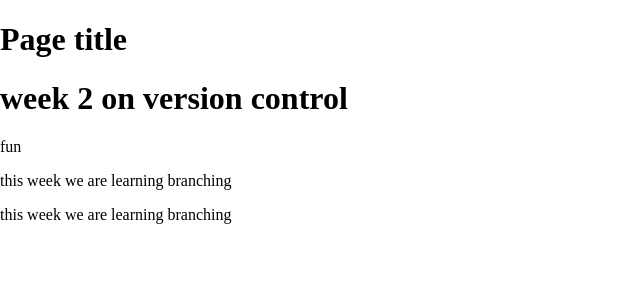
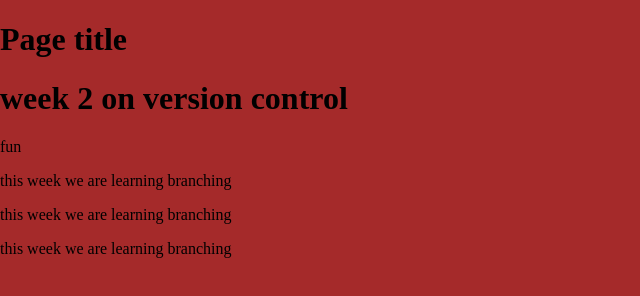
Before and after one commit to MickaelKeen/WTLecture, a plain HTML site: page index.html in a window 1280 px wide. Shown: the whole page, without its empty margins (0-640 px from the left). Drawn offline with nearby package versions, Linux system fonts and the light colour scheme.

Commit message:
updated background color
 brand new red color

```diff
--- a/_css/main.css
+++ b/_css/main.css
@@ -8,6 +8,7 @@ html {
   -webkit-text-size-adjust: 100%;
 }
 html, body  {
+    background-color:brown;
 	margin: 0;
 }
 /* Correct `block` display not defined in IE 8/9.*/
--- a/index.html
+++ b/index.html
@@ -21,6 +21,7 @@
     <main>
         <h1> week 2 on version control</h1>
         <p>fun</p>
+        <p>this week we are learning branching</p>
         <p>this week we are learning branching</p>
         <p>this week we are learning branching</p>
     </main>
```
